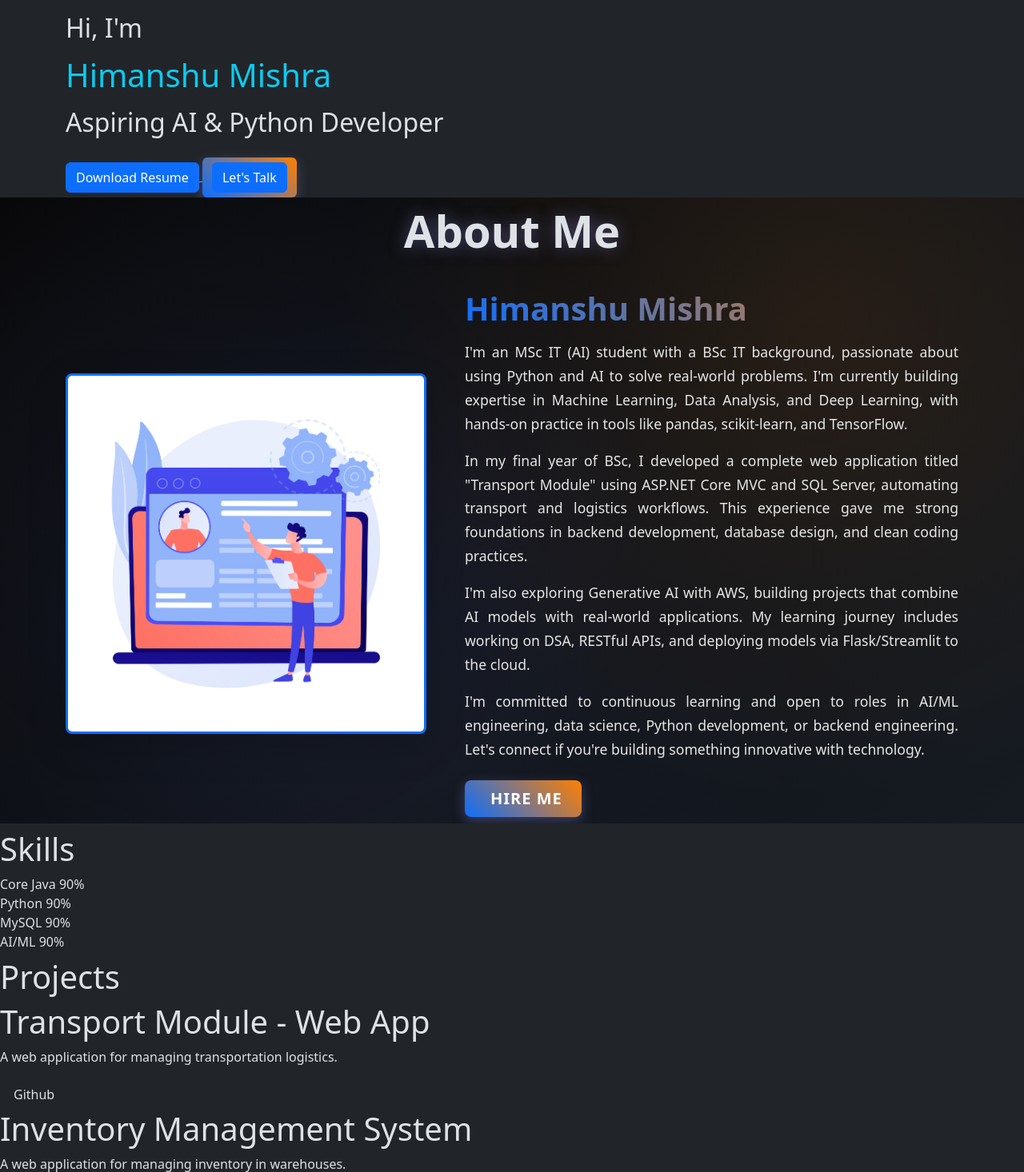
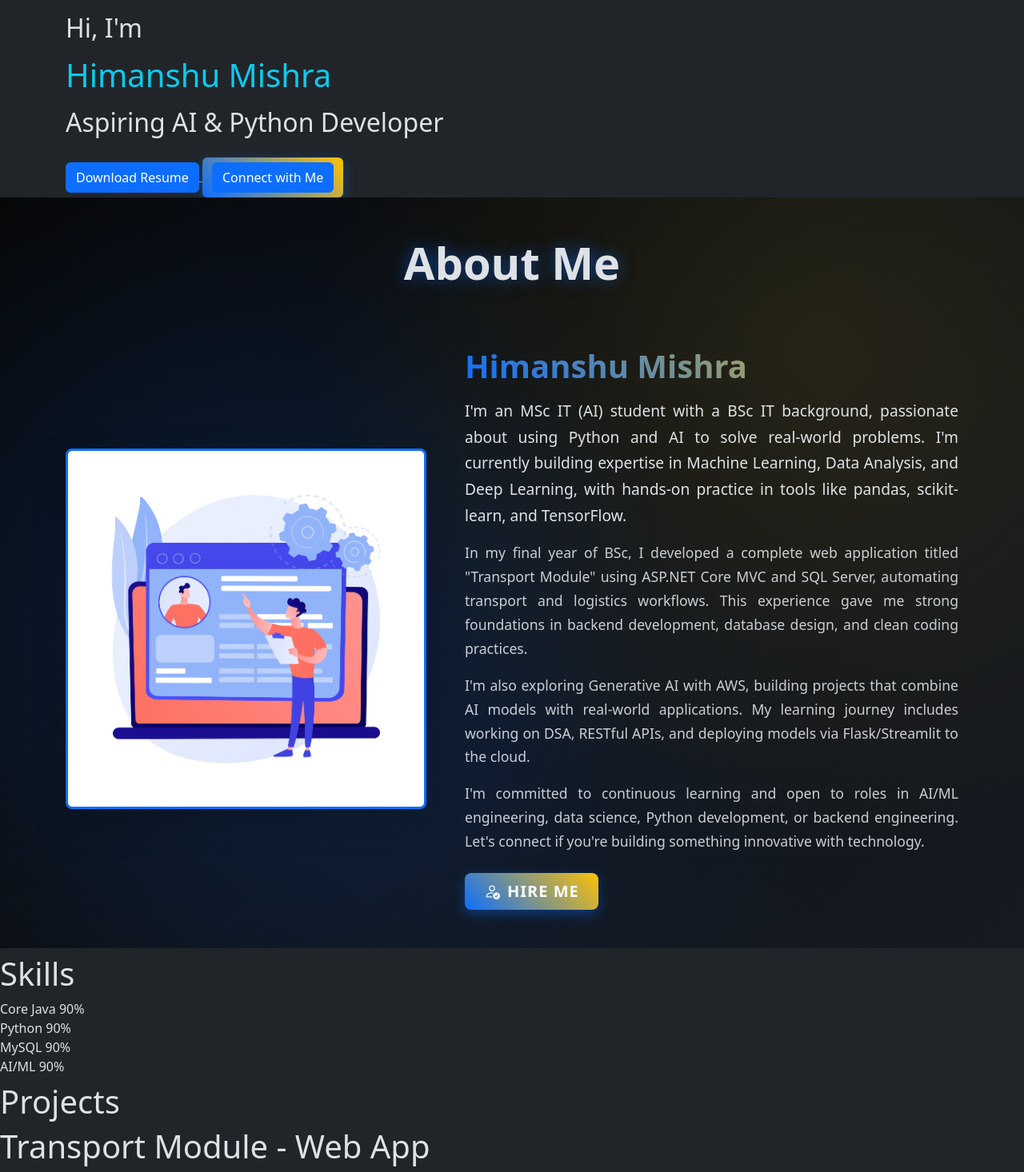
Before and after one commit to himanshu2285/Himanshu-Portfolio, a Django app: page / in a window 1280 px wide. Shown: the part 58-1524 px from the top of the page at 80% size. Run offline with Django 5.2, Linux system fonts and the light colour scheme; some libraries are stand-ins or nearby versions.

Commit message:
Fixes About Section

```diff
--- a/Base/templates/home.html
+++ b/Base/templates/home.html
@@ -8,6 +8,7 @@
     <title>Portfolio</title>
     <!-- <link rel="stylesheet" href="{% static 'css/style.css' %}"> -->
     <link rel="stylesheet" href="{% static 'css/bootstrap.css' %}">
+    <link rel="stylesheet" href="{% static 'css/style.css' %}">
     <link href="https://cdn.jsdelivr.net/npm/bootstrap@5.3.7/dist/css/bootstrap.min.css" rel="stylesheet" integrity="sha384-LN+7fdVzj6u52u30Kp6M/trliBMCMKTyK833zpbD+pXdCLuTusPj697FH4R/5mcr" crossorigin="anonymous">
     <link rel="stylesheet" href="https://cdn.jsdelivr.net/npm/bootstrap-icons@1.13.1/font/bootstrap-icons.min.css">
 
@@ -96,8 +97,8 @@
                     <a href="{%static 'pdf/HimanshuResume.pdf'%}" target="_blank">
                         <button class="btn btn-primary" type="button">Download Resume</button>
                     </a>
-                    <a class="btn live popinss" id="hireme" href="" target="_blank">
-                        <button class="btn btn-primary">Let's Talk</button>
+                    <a class="btn live popinss" id="hireme" href="https://www.linkedin.com/in/himanshu-mishra022" target="_blank">
+                        <button class="btn btn-primary" type="button">Connect with Me</button>
                     </a>
                 </div>
             </div>
@@ -111,11 +112,11 @@
       </section>
 
       <!-- About section  -->
-        <section id="about" class="py-2">
+        <section id="about" class="py-5">
             <div class="container">
-                <div class="row mb-4">
+                <div class="row mb-5">
                     <div class="col-12">
-                        <h1 class="text-center fw-bold display-4 mb-3">About Me</h1>
+                        <h1 class="text-center fw-bold display-4 mb-4">About Me</h1>
                     </div>
                 </div>
 
@@ -132,9 +133,9 @@
                     <!-- Right side - Text Content -->
                     <div class="col-lg-7 col-md-6">
                         <div class="about-content ps-lg-4">
-                            <h2 class="text-primary mb-3 fw-bold">Himanshu Mishra</h2>
+                            <h2 class="mb-3 fw-bold">Himanshu Mishra</h2>
 
-                            <p class="mb-3">
+                            <p class="mb-3 lead">
                                 I'm an MSc IT (AI) student with a BSc IT background, passionate about using Python and AI to solve real-world problems. I'm currently building expertise in Machine Learning, Data Analysis, and Deep Learning, with hands-on practice in tools like pandas, scikit-learn, and TensorFlow.
                             </p>
 
@@ -150,8 +151,8 @@
                                 I'm committed to continuous learning and open to roles in AI/ML engineering, data science, Python development, or backend engineering. Let's connect if you're building something innovative with technology.
                             </p>
 
-                            <a href="#contact" id="hireme" class="btn btn-primary btn-lg px-4 py-2">
-                                <i class="fas fa-handshake me-2"></i>Hire Me
+                            <a href="#Contact" class="btn btn-primary btn-lg px-4 py-2" id="hireme">
+                                <i class="bi bi-person-check me-2"></i>Hire Me
                             </a>
                         </div>
                     </div>
--- a/static/css/style.css
+++ b/static/css/style.css
@@ -1,15 +1,227 @@
-h1{
-    color: blue;
-
+/* About Section - Theme Compatible CSS */
+#about {
+    background: linear-gradient(135deg,
+        var(--bs-body-bg) 0%,
+        color-mix(in srgb, var(--bs-body-bg) 90%, var(--bs-primary) 10%) 50%,
+        color-mix(in srgb, var(--bs-body-bg) 85%, var(--bs-primary) 15%) 100%);
+    position: relative;
+    overflow: hidden;
+    min-height: 80vh;
+    padding: 4rem 0;
 }
 
-#profileImage {
-    display: block;
-    margin: 0 auto;
-    max-width: 20%;
+/* Dynamic background overlay based on theme */
+#about::before {
+    content: '';
+    position: absolute;
+    top: 0;
+    left: 0;
+    right: 0;
+    bottom: 0;
+    background:
+        radial-gradient(circle at 20% 50%, color-mix(in srgb, var(--bs-primary) 15%, transparent) 0%, transparent 50%),
+        radial-gradient(circle at 80% 20%, color-mix(in srgb, var(--bs-warning) 10%, transparent) 0%, transparent 50%),
+        radial-gradient(circle at 40% 80%, color-mix(in srgb, var(--bs-primary) 8%, transparent) 0%, transparent 50%);
+    pointer-events: none;
 }
-#skillsImage {
-    display: block;
-    margin: 0 auto;
-    max-width: 10%;
+
+/* About section title - theme compatible */
+#about h1 {
+    color: var(--bs-heading-color) !important;
+    text-shadow: 0 0 20px color-mix(in srgb, var(--bs-primary) 30%, transparent);
+    position: relative;
+    z-index: 2;
 }
+
+.about-image {
+    max-width: 350px;
+    height: auto;
+    border-radius: 15px !important;
+    border: 3px solid var(--bs-primary);
+    transition: all 0.4s ease;
+    position: relative;
+    z-index: 2;
+    box-shadow: 0 10px 30px color-mix(in srgb, var(--bs-dark) 30%, transparent);
+}
+
+.about-image:hover {
+    transform: translateY(-10px) scale(1.02);
+    box-shadow: 0 20px 40px color-mix(in srgb, var(--bs-primary) 25%, transparent) !important;
+    border-color: var(--bs-warning);
+}
+
+.about-content {
+    position: relative;
+    z-index: 2;
+}
+
+/* Name heading - theme compatible gradient */
+.about-content h2 {
+    font-size: 2.5rem;
+    background: linear-gradient(45deg, var(--bs-primary), var(--bs-warning));
+    -webkit-background-clip: text;
+    -webkit-text-fill-color: transparent;
+    background-clip: text;
+    margin-bottom: 1.5rem;
+    position: relative;
+}
+
+/* Fallback for browsers that don't support background-clip: text */
+@supports not (-webkit-background-clip: text) {
+    .about-content h2 {
+        color: var(--bs-primary);
+        -webkit-text-fill-color: unset;
+    }
+}
+
+/* Paragraph text - theme compatible */
+.about-content p {
+    font-size: 1.1rem;
+    line-height: 1.7;
+    color: var(--bs-body-color) !important;
+    text-align: justify;
+    opacity: 0.9;
+}
+
+.about-content .lead {
+    font-size: 1.2rem;
+    font-weight: 400;
+    color: var(--bs-body-color) !important;
+    opacity: 1;
+}
+
+/* Hire Me button - theme compatible */
+#hireme {
+    background: linear-gradient(45deg, var(--bs-primary), var(--bs-warning)) !important;
+    border: none !important;
+    color: white !important;
+    font-weight: 600;
+    text-transform: uppercase;
+    letter-spacing: 1px;
+    transition: all 0.3s ease;
+    box-shadow: 0 5px 15px color-mix(in srgb, var(--bs-primary) 40%, transparent);
+    position: relative;
+    overflow: hidden;
+}
+
+#hireme::before {
+    content: '';
+    position: absolute;
+    top: 0;
+    left: -100%;
+    width: 100%;
+    height: 100%;
+    background: linear-gradient(90deg, transparent, rgba(255, 255, 255, 0.2), transparent);
+    transition: left 0.5s;
+}
+
+#hireme:hover::before {
+    left: 100%;
+}
+
+#hireme:hover {
+    transform: translateY(-3px);
+    box-shadow: 0 10px 25px color-mix(in srgb, var(--bs-primary) 50%, transparent);
+}
+
+/* Light theme specific adjustments */
+[data-bs-theme="light"] #about {
+    background: linear-gradient(135deg,
+        #f8f9fa 0%,
+        color-mix(in srgb, #f8f9fa 90%, var(--bs-primary) 10%) 50%,
+        color-mix(in srgb, #f8f9fa 85%, var(--bs-primary) 15%) 100%);
+}
+
+[data-bs-theme="light"] #about::before {
+    background:
+        radial-gradient(circle at 20% 50%, color-mix(in srgb, var(--bs-primary) 8%, transparent) 0%, transparent 50%),
+        radial-gradient(circle at 80% 20%, color-mix(in srgb, var(--bs-warning) 6%, transparent) 0%, transparent 50%),
+        radial-gradient(circle at 40% 80%, color-mix(in srgb, var(--bs-primary) 5%, transparent) 0%, transparent 50%);
+}
+
+[data-bs-theme="light"] .about-image {
+    box-shadow: 0 10px 30px rgba(0, 0, 0, 0.1);
+}
+
+[data-bs-theme="light"] .about-image:hover {
+    box-shadow: 0 20px 40px color-mix(in srgb, var(--bs-primary) 20%, transparent) !important;
+}
+
+[data-bs-theme="light"] #hireme {
+    box-shadow: 0 5px 15px color-mix(in srgb, var(--bs-primary) 25%, transparent);
+}
+
+[data-bs-theme="light"] #hireme:hover {
+    box-shadow: 0 10px 25px color-mix(in srgb, var(--bs-primary) 35%, transparent);
+}
+
+/* Dark theme specific adjustments */
+[data-bs-theme="dark"] #about {
+    background: linear-gradient(135deg,
+        #060606 0%,
+        #0d1117 50%,
+        #161b22 100%);
+}
+
+[data-bs-theme="dark"] #about h1 {
+    text-shadow: 0 0 20px color-mix(in srgb, var(--bs-primary) 50%, transparent);
+}
+
+/* Responsive Design */
+@media (max-width: 991.98px) {
+    .about-content {
+        text-align: center;
+        margin-top: 2rem;
+    }
+
+    .about-content h2 {
+        font-size: 2rem;
+    }
+
+    .about-image {
+        max-width: 300px;
+    }
+
+    #about {
+        padding: 3rem 0;
+    }
+}
+
+@media (max-width: 767.98px) {
+    #about {
+        padding: 2rem 0;
+    }
+
+    .about-content h2 {
+        font-size: 1.8rem;
+    }
+
+    .about-content p {
+        font-size: 1rem;
+        text-align: left;
+    }
+
+    .about-image {
+        max-width: 280px;
+    }
+
+    #about h1 {
+        font-size: 2rem !important;
+    }
+}
+
+/* Animation for smooth theme transitions */
+#about, .about-image, .about-content h2, .about-content p, #hireme {
+    transition: all 0.3s ease;
+}
+
+/* Enhanced focus states for accessibility */
+#hireme:focus {
+    outline: 2px solid var(--bs-primary);
+    outline-offset: 2px;
+}
+
+.about-image:focus {
+    outline: 2px solid var(--bs-primary);
+    outline-offset: 4px;
+}
```
